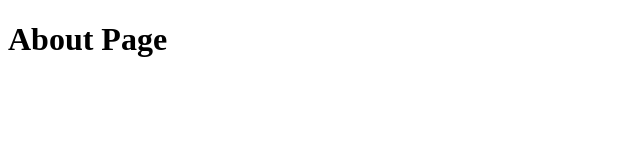
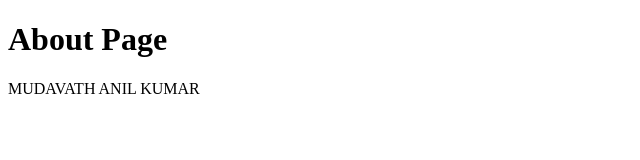
Before and after one commit to anilKumar176/registrationForm, a plain HTML site: page about.html in a window 1280 px wide. Shown: the whole page, without its empty margins (0-640 px from the left). Drawn offline with Linux system fonts and the light colour scheme.

Commit message:
add the name

```diff
--- a/about.html
+++ b/about.html
@@ -7,6 +7,7 @@
 
 <body>
     <h1>About Page</h1>
+    <p>MUDAVATH ANIL KUMAR</p>
 </body>
 
 </html>
```
